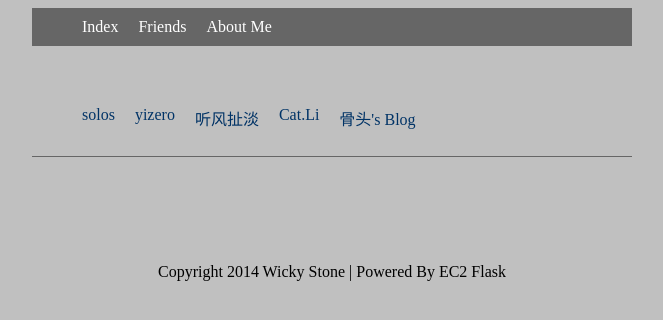
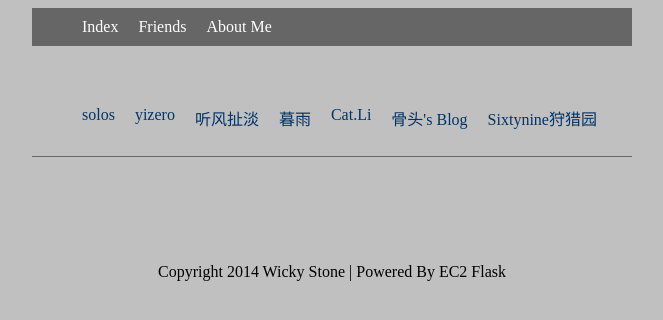
Before and after one commit to wickydong/sihaiziblog, a Flask app: page /links in a window 1280 px wide. Shown: the top 320 px of the page, without its empty margins (308-971 px from the left). Run offline with Flask 2, Linux system fonts and the light colour scheme; some libraries are stand-ins or nearby versions.

Commit message:
fromline

```diff
--- a/app.py
+++ b/app.py
@@ -76,6 +76,7 @@ def write():
     cursor.execute(sql)
     mysql.get_db().commit()
     cursor.close()
+    print "ok"
     return redirect(url_for("index"))
 @app.route("/")  #首页
 def index():
--- a/templates/links.html
+++ b/templates/links.html
@@ -25,8 +25,10 @@
 			<li><a href="http://solos.so">solos</a></li>
 			<li><a href="http://yizero.com">yizero</a></li>
 			<li><a href="http://www.windsays.com">听风扯淡</a></li>
+			<li><a href="http://once.pw">暮雨</a></li>
 			<li><a href="http://chungbo.li">Cat.Li</a></li>
 			<li><a href="http://www.2ndx.me">骨头's Blog</a></li>
+			<li><a href="http://isxm.net">Sixtynine狩猎园</a></li>
 
 		</ul>
 		</div>
```
Also changed, not shown: 4 other files.
